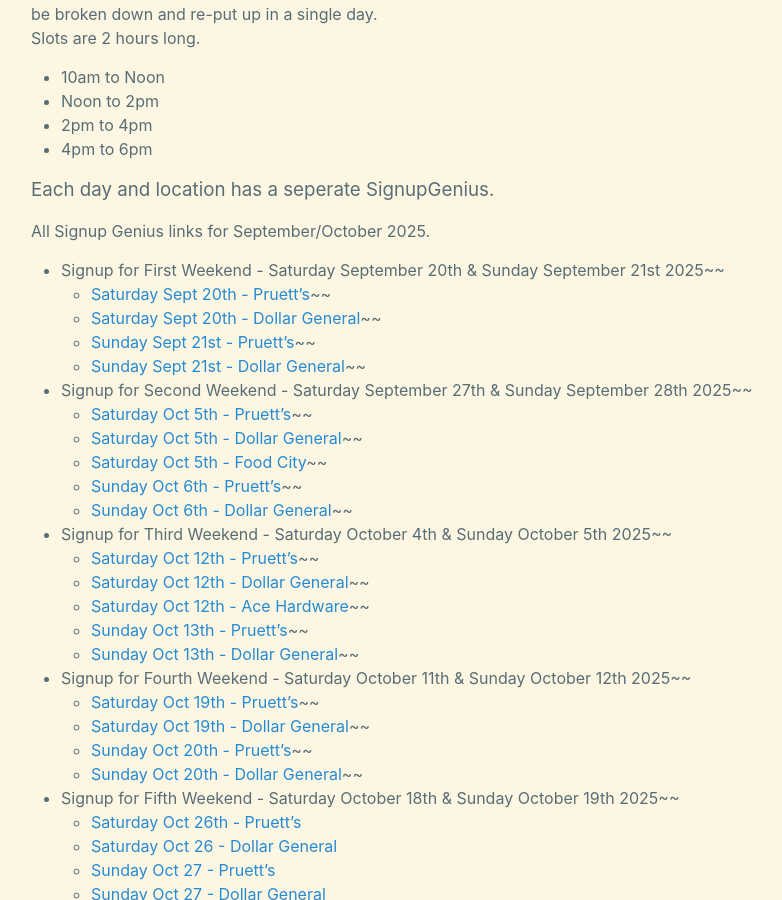
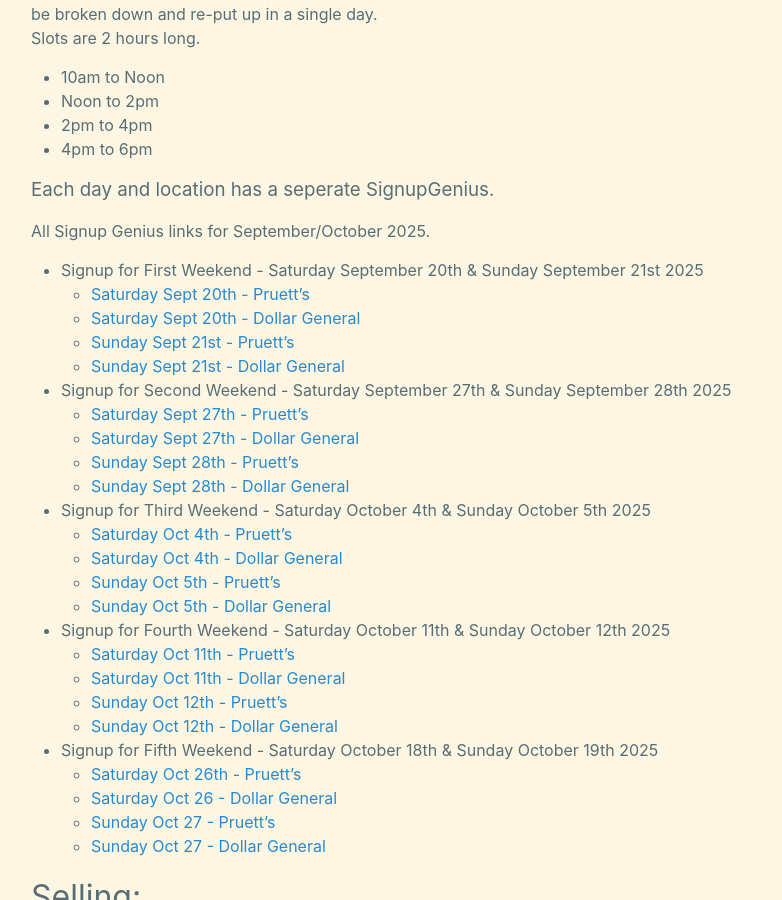
Before and after one commit to CodeJourneymen/scoutpiemaster, a Jekyll site: the page built from shownsell.md, in a window 1280 px wide and 900 px high, scrolled down 543 px. Shown: the whole window, without its empty margins (239-1021 px from the left). Built offline with Jekyll 4.4.1, drawn with Linux system fonts in a browser that asks for light colours.

Commit message:
Update shownsell.md
Added remaining show-n-sell dates and signup genius links

```diff
--- a/shownsell.md
+++ b/shownsell.md
@@ -26,37 +26,35 @@
 ### Each day and location has a seperate SignupGenius.
 
 All Signup Genius links for September/October 2025.
-- Signup for First Weekend - Saturday September 20th & Sunday September 21st 2025~~
-  - [Saturday Sept 20th - Pruett's](https://www.signupgenius.com/go/10C054BABAD2AA3F9C70-58282593-moonpie)~~
-  - [Saturday Sept 20th - Dollar General](https://www.signupgenius.com/go/10C054BABAD2AA3F9C70-58282821-moonpie)~~
-  - [Sunday Sept 21st - Pruett's](https://www.signupgenius.com/go/10C054BABAD2AA3F9C70-58282879-moonpie)~~
-  - [Sunday Sept 21st - Dollar General](https://www.signupgenius.com/go/10C054BABAD2AA3F9C70-58282961-moonpie)~~
+- Signup for First Weekend - Saturday September 20th & Sunday September 21st 2025
+  - [Saturday Sept 20th - Pruett's](https://www.signupgenius.com/go/10C054BABAD2AA3F9C70-58282593-moonpie)
+  - [Saturday Sept 20th - Dollar General](https://www.signupgenius.com/go/10C054BABAD2AA3F9C70-58282821-moonpie)
+  - [Sunday Sept 21st - Pruett's](https://www.signupgenius.com/go/10C054BABAD2AA3F9C70-58282879-moonpie)
+  - [Sunday Sept 21st - Dollar General](https://www.signupgenius.com/go/10C054BABAD2AA3F9C70-58282961-moonpie)
 
-- Signup for Second Weekend - Saturday September 27th & Sunday September 28th 2025~~
-  - [Saturday Oct 5th - Pruett's](https://www.signupgenius.com/go/10C0A4CA9A628A2FEC43-51064031-pruetts)~~
-  - [Saturday Oct 5th - Dollar General](https://www.signupgenius.com/go/10C0A4CA9A628A2FEC43-51064118-dollar)~~
-  - [Saturday Oct 5th - Food City](https://www.signupgenius.com/go/10C0A4CA9A628A2FEC43-51064129-food)~~
-  - [Sunday Oct 6th - Pruett's](https://www.signupgenius.com/go/10C0A4CA9A628A2FEC43-51064224-pruetts)~~
-  - [Sunday Oct 6th - Dollar General](https://www.signupgenius.com/go/10C0A4CA9A628A2FEC43-51064250-dollar)~~
+- Signup for Second Weekend - Saturday September 27th & Sunday September 28th 2025
+  - [Saturday Sept 27th - Pruett's](https://www.signupgenius.com/go/10C054BABAD2AA3F9C70-58283216-moonpie)
+  - [Saturday Sept 27th - Dollar General](https://www.signupgenius.com/go/10C054BABAD2AA3F9C70-58283213-moonpie)
+  - [Sunday Sept 28th - Pruett's](https://www.signupgenius.com/go/10C054BABAD2AA3F9C70-58283217-moonpie)
+  - [Sunday Sept 28th - Dollar General](https://www.signupgenius.com/go/10C054BABAD2AA3F9C70-58283228-moonpie)
 
-- Signup for Third Weekend - Saturday October 4th & Sunday October 5th 2025~~
-  - [Saturday Oct 12th - Pruett's](https://www.signupgenius.com/go/10C0A4CA9A628A2FEC43-51064293-pruetts)~~
-  - [Saturday Oct 12th - Dollar General](https://www.signupgenius.com/go/10C0A4CA9A628A2FEC43-51064354-dollar)~~
-  - [Saturday Oct 12th - Ace Hardware](https://www.signupgenius.com/go/10C0A4CA9A628A2FEC43-51064351-acehardware)~~
-  - [Sunday Oct 13th - Pruett's](https://www.signupgenius.com/go/10C0A4CA9A628A2FEC43-51064404-pruetts)~~
-  - [Sunday Oct 13th - Dollar General](https://www.signupgenius.com/go/10C0A4CA9A628A2FEC43-51064413-dollar)~~
+- Signup for Third Weekend - Saturday October 4th & Sunday October 5th 2025
+  - [Saturday Oct 4th - Pruett's](https://www.signupgenius.com/go/10C054BABAD2AA3F9C70-58283297-moonpie)
+  - [Saturday Oct 4th - Dollar General](https://www.signupgenius.com/go/10C054BABAD2AA3F9C70-58283294-moonpie)
+  - [Sunday Oct 5th - Pruett's](https://www.signupgenius.com/go/10C054BABAD2AA3F9C70-58283296-moonpie)
+  - [Sunday Oct 5th - Dollar General](https://www.signupgenius.com/go/10C054BABAD2AA3F9C70-58283311-moonpie)
 
-- Signup for Fourth Weekend - Saturday October 11th & Sunday October 12th 2025~~
-  - [Saturday Oct 19th - Pruett's](https://www.signupgenius.com/go/10C0A4CA9A628A2FEC43-51064451-pruetts)~~
-  - [Saturday Oct 19th - Dollar General](https://www.signupgenius.com/go/10C0A4CA9A628A2FEC43-51064523-dollar)~~
-  - [Sunday Oct 20th - Pruett's](https://www.signupgenius.com/go/10C0A4CA9A628A2FEC43-51064553-pruetts)~~
-  - [Sunday Oct 20th - Dollar General](https://www.signupgenius.com/go/10C0A4CA9A628A2FEC43-51064588-dollar)~~
+- Signup for Fourth Weekend - Saturday October 11th & Sunday October 12th 2025
+  - [Saturday Oct 11th - Pruett's](https://www.signupgenius.com/go/10C054BABAD2AA3F9C70-58283339-moonpie)
+  - [Saturday Oct 11th - Dollar General](https://www.signupgenius.com/go/10C054BABAD2AA3F9C70-58283362-moonpie)
+  - [Sunday Oct 12th - Pruett's](https://www.signupgenius.com/go/10C054BABAD2AA3F9C70-58283352-moonpie)
+  - [Sunday Oct 12th - Dollar General](https://www.signupgenius.com/go/10C054BABAD2AA3F9C70-58283361-moonpie)
 
-- Signup for Fifth Weekend - Saturday October 18th & Sunday October 19th 2025~~
-  - [Saturday Oct 26th - Pruett's](https://www.signupgenius.com/go/10C0A4CA9A628A2FEC43-51064627-pruetts)
-  - [Saturday Oct 26 - Dollar General](https://www.signupgenius.com/go/10C0A4CA9A628A2FEC43-51064650-dollar)
-  - [Sunday Oct 27 - Pruett's](https://www.signupgenius.com/go/10C0A4CA9A628A2FEC43-51064651-pruetts)
-  - [Sunday Oct 27 - Dollar General](https://www.signupgenius.com/go/10C0A4CA9A628A2FEC43-51064681-dollar)
+- Signup for Fifth Weekend - Saturday October 18th & Sunday October 19th 2025
+  - [Saturday Oct 26th - Pruett's](https://www.signupgenius.com/go/10C054BABAD2AA3F9C70-58283351-moonpie)
+  - [Saturday Oct 26 - Dollar General](https://www.signupgenius.com/go/10C054BABAD2AA3F9C70-58283365-moonpie)
+  - [Sunday Oct 27 - Pruett's](https://www.signupgenius.com/go/10C054BABAD2AA3F9C70-58283350-moonpie)
+  - [Sunday Oct 27 - Dollar General](https://www.signupgenius.com/go/10C054BABAD2AA3F9C70-58283366-moonpie)
 
 
 
```
